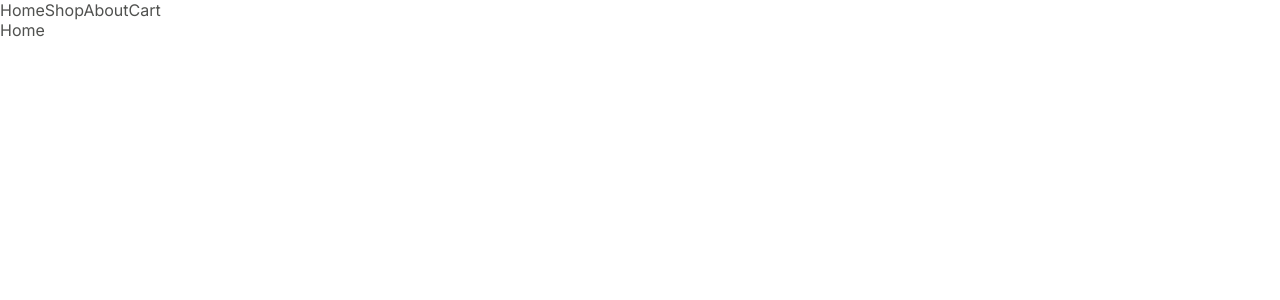
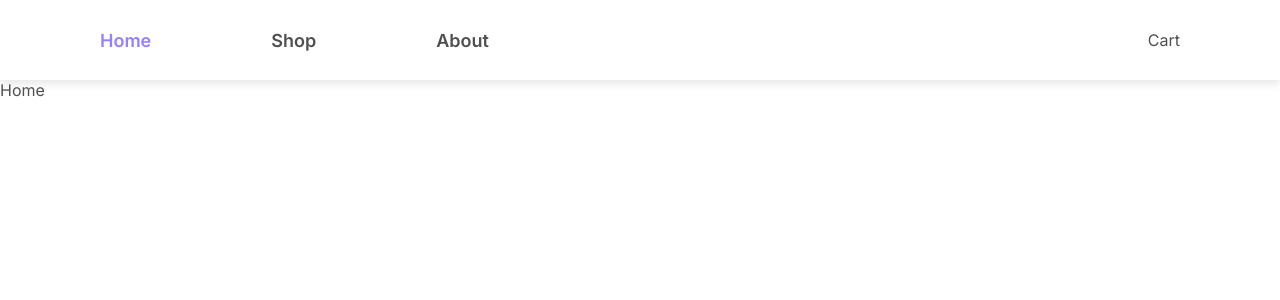
Before and after one commit to Lucas-Argerich/React-Ecommerce-V2, a React (Create React App) app: page / in a window 1280 px wide. Shown: the top 300 px of the page. Built offline with nearby package versions, Linux system fonts and the light colour scheme.

Commit message:
Syled Navbar (No Cart)

```diff
--- a/package.json
+++ b/package.json
@@ -10,6 +10,7 @@
     "react-dom": "^18.0.0",
     "react-router-dom": "^6.3.0",
     "react-scripts": "5.0.0",
+    "styled-components": "^5.3.5",
     "web-vitals": "^2.1.4"
   },
   "scripts": {
--- a/src/components/navBar/index.jsx
+++ b/src/components/navBar/index.jsx
@@ -1,13 +1,55 @@
 import React from "react";
-import { Link } from "react-router-dom";
+import { NavLink, Link } from "react-router-dom";
+import styled from "styled-components";
+
+const Nav = styled.nav`
+  padding: 0 100px;
+  height: 80px;
+  display: flex;
+  justify-content: space-between;
+  align-items: center;
+  box-shadow: 0px 4px 8px rgba(141, 141, 141, 0.2);
+`;
+
+const Left = styled.div`
+  a {
+    margin-right: 120px;
+    font-weight: 600;
+    font-size: 18px;
+    &.active {
+      color: #9381FF;
+    }
+  }
+`;
+
+const Right = styled.div``;
 
 export default function NavBar() {
   return (
-    <nav>
-      <Link to="/">Home</Link>
-      <Link to="shop">Shop</Link>
-      <Link to="about-us">About</Link>
-      <Link to="cart">Cart</Link>
-    </nav>
+    <Nav>
+      <Left>
+        <NavLink
+          to="/"
+          className={({ isActive }) => (isActive ? "active" : undefined)}
+        >
+          Home
+        </NavLink>
+        <NavLink
+          to="shop"
+          className={({ isActive }) => (isActive ? "active" : undefined)}
+        >
+          Shop
+        </NavLink>
+        <NavLink
+          to="about-us"
+          className={({ isActive }) => (isActive ? "active" : undefined)}
+        >
+          About
+        </NavLink>
+      </Left>
+      <Right>
+        <Link to="cart">Cart</Link>
+      </Right>
+    </Nav>
   );
 }
```
Also changed, not shown: 1 other file (tests, documents, lock files or other folders).
